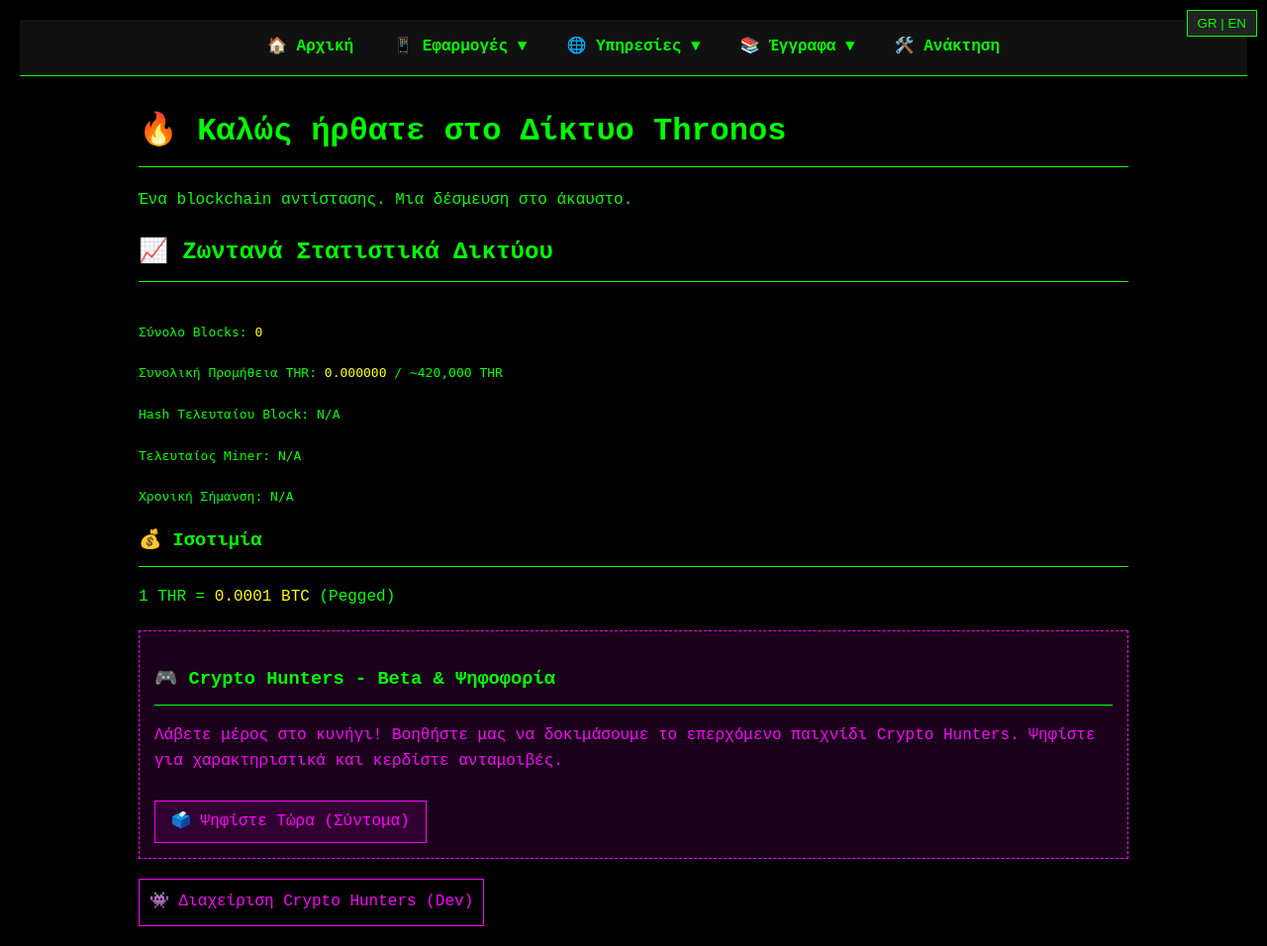
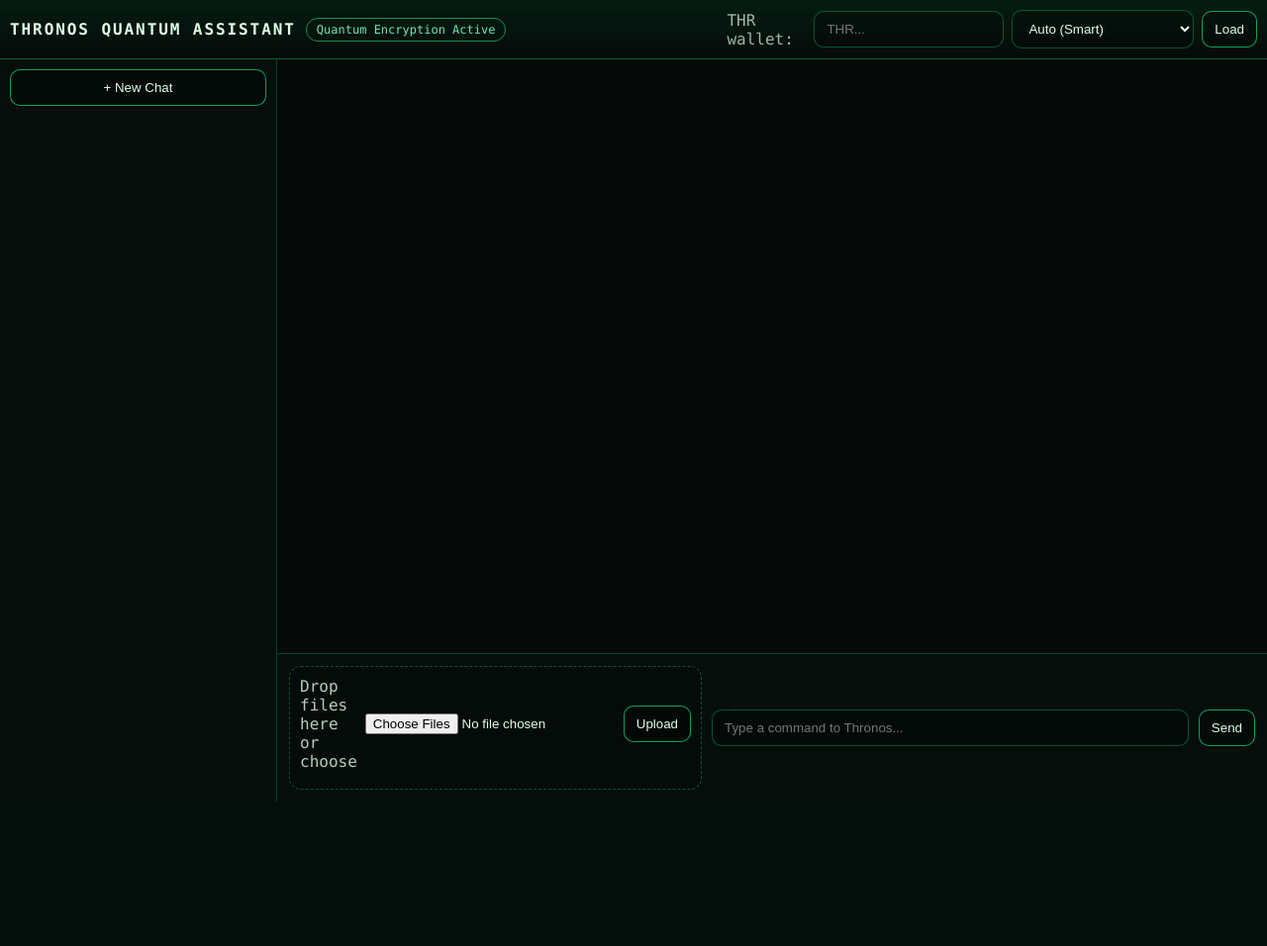
Before and after one commit to Tsipchain/thronos-V3.6, a Flask app: page / in a window 1280 px wide. Shown: the whole page at 99% size. After the commit the page ends 810 px from the top, so only its background shows below. Run offline with Flask 2, Linux system fonts and the light colour scheme.

Commit message:
Update base.html

```diff
--- a/templates/base.html
+++ b/templates/base.html
@@ -1,313 +1,322 @@
-<!DOCTYPE html>
-<html>
+<!doctype html>
+<html lang="en">
 <head>
-  <title>{% block title %}Thronos Network{% endblock %}</title>
-  <meta charset="UTF-8">
-  <meta name="viewport" content="width=device-width, initial-scale=1.0">
+  <meta charset="utf-8" />
+  <meta name="viewport" content="width=device-width,initial-scale=1" />
+  <title>Thronos Quantum Chat</title>
+  <link rel="icon" type="image/png" href="/static/img/favicon.png">
   <style>
-    /* Global Styles */
-    body {
-      background-color: #000;
-      color: #0f0;
-      font-family: "Courier New", monospace;
-      padding: 20px;
-      line-height: 1.6;
-      margin: 0;
-    }
-    a {
-      color: #0f0;
-      text-decoration: none;
-    }
-    a:hover {
-      text-decoration: underline;
-      background-color: #111;
-    }
-    h1, h2, h3 {
-      color: #0f0;
-      border-bottom: 1px solid #0f0;
-      padding-bottom: 10px;
-    }
-    .container {
-      max-width: 1000px;
-      margin: 0 auto;
-      padding: 0 20px;
-    }
-
-    /* Navigation Bar */
-    .navbar {
-      background: #111;
-      border-bottom: 1px solid #0f0;
-      padding: 0;
-      margin-bottom: 30px;
-      display: flex;
-      justify-content: center;
-      position: relative;
-      flex-wrap: wrap;
-    }
-
-    .nav-list {
-      list-style: none;
-      margin: 0;
-      padding: 0;
-      display: flex;
-      flex-wrap: wrap;
-      justify-content: center;
-    }
-
-    .nav-item {
-      position: relative;
-    }
-
-    .nav-link {
-      display: block;
-      padding: 15px 20px;
-      color: #0f0;
-      font-weight: bold;
-      cursor: pointer;
-    }
-
-    .nav-link:hover {
-      background-color: #222;
-      text-decoration: none;
-    }
-
-    /* Dropdown Menu */
-    .dropdown-content {
-      display: none;
-      position: absolute;
-      background-color: #111;
-      min-width: 180px;
-      box-shadow: 0px 8px 16px 0px rgba(0,255,0,0.2);
-      border: 1px solid #0f0;
-      z-index: 10;
-      top: 100%;
-      left: 0;
-    }
-
-    .dropdown-content a {
-      color: #0f0;
-      padding: 12px 16px;
-      text-decoration: none;
-      display: block;
-      text-align: left;
-    }
-
-    .dropdown-content a:hover {
-      background-color: #222;
-    }
-
-    .nav-item:hover .dropdown-content {
-      display: block;
-    }
-
-    /* Top Bar Controls */
-    .top-controls {
-        position: absolute;
-        top: 10px;
-        right: 10px;
-        display: flex;
-        gap: 10px;
-        z-index: 100;
-    }
-
-    /* Wallet Status Indicator */
-    .wallet-status {
-        background: #002200;
-        color: #0f0;
-        border: 1px solid #004400;
-        padding: 5px 10px;
-        font-size: 0.8em;
-        cursor: pointer;
-        display: none;
-    }
-    .wallet-status:hover {
-        background: #004400;
-    }
-
-    /* Disconnect Button */
-    .disconnect-btn {
-        background: #220000;
-        color: #f00;
-        border: 1px solid #440000;
-        padding: 5px 10px;
-        font-size: 0.8em;
-        cursor: pointer;
-        display: none;
-    }
-    .disconnect-btn:hover {
-        background: #440000;
-    }
-
-    /* Language Toggle */
-    .lang-toggle {
-        background: #222;
-        color: #0f0;
-        border: 1px solid #0f0;
-        padding: 5px 10px;
-        cursor: pointer;
-    }
-    .lang-en { display: none; }
-
-    /* Utility Classes */
-    .highlight { color: #ff0; }
-    .btn {
-        display: inline-block;
-        background: #0f0;
-        color: #000;
-        padding: 10px 20px;
-        font-weight: bold;
-        text-decoration: none;
-        border: 1px solid #000;
-        cursor: pointer;
-    }
-    .btn:hover { background: #0c0; }
-
-    /* Loading Spinner */
-    .spinner {
-        display: inline-block;
-        width: 12px;
-        height: 12px;
-        border: 2px solid rgba(0,0,0,0.3);
-        border-radius: 50%;
-        border-top-color: #000;
-        animation: spin 1s ease-in-out infinite;
-        margin-right: 8px;
-        vertical-align: middle;
-    }
-    @keyframes spin { to { transform: rotate(360deg); } }
-
-    /* Page Specific Styles Block */
-    {% block styles %}{% endblock %}
+    :root{--bg:#050a08;--panel:#07110d;--fg:#dfffe9;--muted:#6fe7b0;--border:#0ee07f;--accent:#00ff88;}
+    html,body{height:100%;margin:0;background:var(--bg);color:var(--fg);font-family:ui-monospace, SFMono-Regular, Menlo, Monaco, Consolas, "Liberation Mono", "Courier New", monospace;}
+    .topbar{display:flex;align-items:center;gap:10px;padding:10px;border-bottom:1px solid rgba(14,224,127,.35);background:linear-gradient(180deg,rgba(0,255,136,.08),transparent);}
+    .badge{padding:4px 10px;border:1px solid rgba(14,224,127,.6);border-radius:999px;color:var(--muted);font-size:12px}
+    .wrap{display:grid;grid-template-columns:280px 1fr; height:calc(100% - 50px);}
+    .sidebar{border-right:1px solid rgba(14,224,127,.25);padding:10px;background:rgba(7,17,13,.7)}
+    .main{display:flex;flex-direction:column;}
+    .btn{cursor:pointer;padding:10px 12px;border:1px solid rgba(14,224,127,.7);border-radius:10px;background:rgba(0,0,0,.25);color:var(--fg)}
+    .btn:hover{border-color:var(--accent);box-shadow:0 0 0 2px rgba(0,255,136,.12) inset}
+    .input,select{width:100%;padding:10px 12px;border:1px solid rgba(14,224,127,.35);border-radius:10px;background:rgba(0,0,0,.25);color:var(--fg);outline:none}
+    .input:focus,select:focus{border-color:var(--accent)}
+    .sessions{margin-top:10px;display:flex;flex-direction:column;gap:8px;max-height:calc(100vh - 220px);overflow:auto}
+    .sess{display:flex;align-items:center;justify-content:space-between;gap:8px;padding:10px;border:1px solid rgba(14,224,127,.2);border-radius:12px;background:rgba(0,0,0,.18)}
+    .sess.active{border-color:rgba(0,255,136,.75)}
+    .sess small{color:rgba(223,255,233,.7)}
+    .sess .x{padding:4px 8px;border-radius:8px;border:1px solid rgba(255,70,70,.55);background:rgba(255,0,0,.08);color:#ff9b9b}
+    .center{flex:1;overflow:auto;padding:16px}
+    .bubble{max-width:860px;margin:10px 0;padding:14px;border:1px solid rgba(14,224,127,.25);border-radius:14px;background:rgba(0,0,0,.22)}
+    .me{margin-left:auto;border-color:rgba(0,255,136,.55);background:rgba(0,255,136,.08)}
+    .meta{display:flex;justify-content:space-between;gap:10px;font-size:12px;color:rgba(223,255,233,.65)}
+    .composer{display:flex;gap:10px;align-items:center;padding:12px;border-top:1px solid rgba(14,224,127,.25);background:rgba(7,17,13,.7)}
+    .drop{flex:1;border:1px dashed rgba(14,224,127,.35);border-radius:12px;padding:10px;background:rgba(0,0,0,.18)}
+    .row{display:flex;gap:8px;align-items:center}
+    .files{display:flex;flex-wrap:wrap;gap:8px;margin-top:8px}
+    .chip{border:1px solid rgba(14,224,127,.25);border-radius:999px;padding:4px 10px;font-size:12px;color:rgba(223,255,233,.85);text-decoration:none;display:inline-block}
+    .chip:hover{background:rgba(0,255,136,.12);border-color:var(--accent)}
+    .err{color:#ffb3b3;font-size:12px;margin-top:8px}
+    .file-item{display:flex;align-items:center;gap:8px;padding:6px 10px;border:1px solid rgba(14,224,127,.25);border-radius:8px;background:rgba(0,0,0,.15)}
+    .file-item .remove{cursor:pointer;color:#ff6b6b;font-weight:bold;padding:2px 6px}
+    .file-item .remove:hover{background:rgba(255,0,0,.15);border-radius:4px}
   </style>
 </head>
 <body>
+  <div class="topbar">
+    <div style="font-weight:700;letter-spacing:.12em">THRONOS QUANTUM ASSISTANT</div>
+    <div class="badge" id="qbadge">Quantum Encryption Active</div>
+    <div style="flex:1"></div>
+    <div class="row" style="gap:8px;min-width:420px">
+      <label style="min-width:80px;color:rgba(223,255,233,.7)">THR wallet:</label>
+      <input class="input" id="wallet" placeholder="THR..." />
+      <select id="model" class="input" style="max-width:190px">
+        <option value="auto">Auto (Smart)</option>
+        <option value="gpt-4o">GPT‑4o</option>
+        <option value="gpt-4o-mini">GPT‑4o‑mini</option>
+        <option value="gemini-2.0-flash-exp">Gemini 2.0 Flash</option>
+      </select>
+      <button class="btn" id="loadBtn">Load</button>
+    </div>
+  </div>
 
-<div class="top-controls">
-    <div id="walletStatus" class="wallet-status" onclick="window.location.href='/wallet'">
-        💼 <span id="walletAddrShort"></span>
-    </div>
-    <button id="disconnectBtn" class="disconnect-btn" onclick="disconnectWallet()">
-        ✖ <span class="lang-el">Αποσύνδεση</span><span class="lang-en">Disconnect</span>
-    </button>
-    <button class="lang-toggle" onclick="toggleLanguage()">GR | EN</button>
-</div>
+  <div class="wrap">
+    <aside class="sidebar">
+      <button class="btn" id="newBtn" style="width:100%">+ New Chat</button>
+      <div class="err" id="sideErr" style="display:none"></div>
+      <div class="sessions" id="sessions"></div>
+    </aside>
 
-<div class="navbar">
-  <ul class="nav-list">
-    <!-- Home -->
-    <li class="nav-item">
-      <a href="/" class="nav-link">🏠 <span class="lang-el">Αρχική</span><span class="lang-en">Home</span></a>
-    </li>
+    <main class="main">
+      <div class="center" id="chat"></div>
 
-    <!-- Apps Dropdown -->
-    <li class="nav-item">
-      <span class="nav-link">📱 <span class="lang-el">Εφαρμογές</span><span class="lang-en">Apps</span> ▼</span>
-      <div class="dropdown-content">
-        <a href="/wallet">👛 <span class="lang-el">Πορτοφόλι</span><span class="lang-en">Wallet</span></a>
-        <a href="/send">💸 <span class="lang-el">Αποστολή</span><span class="lang-en">Send</span></a>
-        <a href="/swap">🔄 Swap</a>
-        <a href="/gateway">💳 Gateway</a>
-        <a href="/evm">⚡ <span class="lang-el">Smart Contracts</span><span class="lang-en">Smart Contracts</span></a>
-        <a href="/game">🎮 <span class="lang-el">Παιχνίδι</span><span class="lang-en">Game</span></a>
-        <a href="/pledge">🔥 <span class="lang-el">Δέσμευση</span><span class="lang-en">Pledge</span></a>
-        <a href="/viewer">📦 <span class="lang-el">Εξερευνητής</span><span class="lang-en">Explorer</span></a>
-        <a href="/token_chart">📈 <span class="lang-el">Γράφημα Token</span><span class="lang-en">Token Chart</span></a>
+      <div class="composer">
+        <div class="drop" id="drop">
+          <div class="row" style="justify-content:space-between">
+            <div style="opacity:.8">Drop files here or choose</div>
+            <div class="row">
+              <input type="file" id="file" multiple />
+              <button class="btn" id="uploadBtn">Upload</button>
+            </div>
+          </div>
+          <div class="files" id="pending"></div>
+          <div class="err" id="upErr" style="display:none"></div>
+        </div>
+        <input class="input" id="msg" placeholder="Type a command to Thronos..." />
+        <button class="btn" id="sendBtn">Send</button>
       </div>
-    </li>
-
-    <!-- Services Dropdown -->
-    <li class="nav-item">
-      <span class="nav-link">🌐 <span class="lang-el">Υπηρεσίες</span><span class="lang-en">Services</span> ▼</span>
-      <div class="dropdown-content">
-        <a href="/bridge">🌉 <span class="lang-el">Γέφυρα BTC</span><span class="lang-en">BTC Bridge</span></a>
-        <a href="/iot">🚗 <span class="lang-el">IoT Κόμβοι</span><span class="lang-en">IoT Nodes</span></a>
-        <a href="/chat">🤖 <span class="lang-el">AI Chat</span><span class="lang-en">AI Chat</span></a>
-        <a href="/ai_packs">💎 <span class="lang-el">AI Credits</span><span class="lang-en">AI Credits</span></a>
-        <a href="/architect">🏗️ <span class="lang-el">AI Architect</span><span class="lang-en">AI Architect</span></a>
-      </div>
-    </li>
-
-    <!-- Docs Dropdown -->
-    <li class="nav-item">
-      <span class="nav-link">📚 <span class="lang-el">Έγγραφα</span><span class="lang-en">Docs</span> ▼</span>
-      <div class="dropdown-content">
-        <a href="/whitepaper">📄 <span class="lang-el">Whitepaper</span><span class="lang-en">Whitepaper</span></a>
-        <a href="/roadmap">🗺️ <span class="lang-el">Roadmap</span><span class="lang-en">Roadmap</span></a>
-        <a href="/tokenomics">📜 <span class="lang-el">Tokenomics</span><span class="lang-en">Tokenomics</span></a>
-      </div>
-    </li>
-
-    <!-- Recovery -->
-    <li class="nav-item">
-      <a href="/recovery" class="nav-link">🛠️ <span class="lang-el">Ανάκτηση</span><span class="lang-en">Recovery</span></a>
-    </li>
-  </ul>
-</div>
-
-<div class="container">
-  {% block content %}{% endblock %}
-</div>
+    </main>
+  </div>
 
 <script>
-// Global Language Logic
-function toggleLanguage() {
-    const currentLang = localStorage.getItem('lang') || 'el';
-    const newLang = currentLang === 'el' ? 'en' : 'el';
-    setLanguage(newLang);
+const $ = (id)=>document.getElementById(id);
+let currentSession = null;
+let sessions = [];
+let pendingFiles = []; // {id,name,size,mimetype}
+
+function showErr(el, msg){
+  el.style.display = msg ? "block":"none";
+  el.textContent = msg || "";
+}
+function fmtTime(iso){
+  if(!iso) return "";
+  try{ return new Date(iso).toLocaleString(); }catch(e){ return iso; }
+}
+function renderSessions(){
+  const box = $("sessions");
+  box.innerHTML = "";
+  const w = $("wallet").value.trim();
+  if(!w){
+    box.innerHTML = `<div style="opacity:.6;padding:10px">Enter wallet to load sessions…</div>`;
+    return;
+  }
+  sessions.forEach(s=>{
+    const div=document.createElement("div");
+    div.className="sess"+(currentSession && currentSession.id===s.id?" active":"");
+    div.innerHTML = `
+      <div style="min-width:0;flex:1;cursor:pointer">
+        <div style="white-space:nowrap;overflow:hidden;text-overflow:ellipsis">${escapeHtml(s.title||"New Chat")}</div>
+        <small>${escapeHtml(fmtTime(s.updated_at||s.created_at))}</small>
+      </div>
+      <button class="x" title="Archive session (kept for training)">✕</button>
+    `;
+    div.children[0].onclick = ()=>{ currentSession=s; localStorage.setItem("thr_session", s.id); renderSessions(); renderChat(); };
+    div.querySelector(".x").onclick = async (ev)=>{
+      ev.stopPropagation();
+      await archiveSession(s.id);
+    };
+    box.appendChild(div);
+  });
+}
+function renderChat(){
+  const box=$("chat");
+  box.innerHTML="";
+  if(!currentSession){
+    box.innerHTML = `<div style="opacity:.6">Wallet loaded. Select a session or create new.</div>`;
+    return;
+  }
+  const head=document.createElement("div");
+  head.className="bubble";
+  head.innerHTML = `<div class="meta"><div>Session: <b>${escapeHtml(currentSession.title)}</b></div><div>${escapeHtml(currentSession.id)}</div></div>`;
+  box.appendChild(head);
+  box.scrollTop=box.scrollHeight;
+}
+function renderPending(){
+  const p=$("pending");
+  p.innerHTML="";
+  pendingFiles.forEach((f,idx)=>{
+    const c=document.createElement("div");
+    c.className="file-item";
+    c.innerHTML = `
+      <span>${escapeHtml(f.name)} (${Math.round((f.size||0)/1024)} KB)</span>
+      <span class="remove" data-idx="${idx}">✕</span>
+    `;
+    c.querySelector(".remove").onclick = ()=>{ pendingFiles.splice(idx,1); renderPending(); };
+    p.appendChild(c);
+  });
 }
 
-function setLanguage(lang) {
-    localStorage.setItem('lang', lang);
-    const elElements = document.querySelectorAll('.lang-el');
-    const enElements = document.querySelectorAll('.lang-en');
+async function loadSessions(){
+  const wallet=$("wallet").value.trim();
+  if(!wallet){ showErr($("sideErr"), "Wallet required."); return; }
+  showErr($("sideErr"), "");
+  try{
+    const r=await fetch(`/api/ai/sessions?wallet=${encodeURIComponent(wallet)}`);
+    const t=await r.text();
+    let j=null;
+    try{ j=JSON.parse(t); }catch(e){ throw new Error("Non‑JSON response from server"); }
+    if(!j.ok) throw new Error(j.error||"failed");
+    sessions=j.sessions||[];
+    const last = localStorage.getItem("thr_session");
+    currentSession = sessions.find(s=>s.id===last) || sessions[0] || null;
+    renderSessions(); renderChat();
+  }catch(e){
+    showErr($("sideErr"), "Sessions load error: "+e.message);
+  }
+}
 
-    if (lang === 'el') {
-        elElements.forEach(el => el.style.display = 'inline');
-        enElements.forEach(el => el.style.display = 'none');
-    } else {
-        elElements.forEach(el => el.style.display = 'none');
-        enElements.forEach(el => el.style.display = 'inline');
+async function newSession(){
+  const wallet=$("wallet").value.trim();
+  if(!wallet){ showErr($("sideErr"), "Wallet required."); return; }
+  const model=$("model").value;
+  try{
+    const r=await fetch(`/api/ai/sessions/start`,{
+      method:"POST",
+      headers:{'Content-Type':'application/json'},
+      body:JSON.stringify({wallet,title:"New Chat",model})
+    });
+    const j=await r.json();
+    if(!j.ok) throw new Error(j.error||"failed");
+    sessions.unshift(j.session);
+    currentSession=j.session;
+    localStorage.setItem("thr_session", j.session.id);
+    renderSessions(); renderChat();
+  }catch(e){
+    showErr($("sideErr"), "New session error: "+e.message);
+  }
+}
+
+async function archiveSession(id){
+  const wallet=$("wallet").value.trim();
+  try{
+    const r=await fetch(`/api/ai/sessions/delete`,{
+      method:"POST",
+      headers:{'Content-Type':'application/json'},
+      body:JSON.stringify({wallet,session_id:id})
+    });
+    const j=await r.json().catch(()=>({ok:false,error:"bad json"}));
+    if(!j.ok && r.status!==404) throw new Error(j.error||"failed");
+    sessions = sessions.filter(s=>s.id!==id);
+    if(currentSession && currentSession.id===id) currentSession = sessions[0]||null;
+    renderSessions(); renderChat();
+  }catch(e){
+    showErr($("sideErr"), "Archive error: "+e.message);
+  }
+}
+
+async function uploadSelected(files){
+  const wallet=$("wallet").value.trim();
+  const sid = currentSession ? currentSession.id : "";
+  if(!files || !files.length){ return; }
+  showErr($("upErr"), "");
+
+  const fd=new FormData();
+  if(wallet) fd.append("wallet", wallet);
+  if(sid) fd.append("session_id", sid);
+  fd.append("purpose","chat");
+
+  for(const file of files){
+    fd.append("files", file);
+  }
+
+  try{
+    const r=await fetch("/api/ai/files/upload",{method:"POST", body:fd});
+    const t=await r.text();
+    let j=null;
+    try{ j=JSON.parse(t);}catch(e){ throw new Error("Upload returned non‑JSON"); }
+    if(!j.ok) throw new Error(j.error||"upload failed");
+
+    if(Array.isArray(j.files)){
+      pendingFiles.push(...j.files);
+    }
+    renderPending();
+  }catch(e){
+    showErr($("upErr"), "Upload error: "+e.message);
+  }
+}
+
+async function sendMessage(){
+  const wallet=$("wallet").value.trim();
+  const model=$("model").value;
+  const sid=currentSession ? currentSession.id : "";
+  const msg=$("msg").value.trim();
+  if(!msg) return;
+
+  const payload = {
+    wallet,
+    session_id:sid,
+    model_key:model,
+    message:msg,
+    attachments: pendingFiles.map(f=>f.id)
+  };
+  $("msg").value="";
+
+  // Optimistic user bubble
+  const box=$("chat");
+  const b=document.createElement("div");
+  b.className="bubble me";
+  b.innerHTML = `<div>${escapeHtml(msg)}</div><div class="meta"><div>You</div><div>${escapeHtml(new Date().toLocaleString())}</div></div>`;
+  box.appendChild(b); box.scrollTop=box.scrollHeight;
+
+  try{
+    const r=await fetch("/api/chat",{
+      method:"POST",
+      headers:{'Content-Type':'application/json'},
+      body:JSON.stringify(payload)
+    });
+    const t=await r.text();
+    let j=null;
+    try{ j=JSON.parse(t);}catch(e){ throw new Error("Chat returned non‑JSON"); }
+
+    const ans=document.createElement("div");
+    ans.className="bubble";
+
+    let filesHtml = "";
+    if(Array.isArray(j.files) && j.files.length>0){
+      filesHtml = `<div class="files">${j.files.map(f=>`<a class="chip" href="/api/ai/files/${encapeURIComponent(f.id)}" download="${escapeHtml(f.filename)}" target="_blank">📎 ${escapeHtml(f.filename)}</a>`).join("")}</div>`;
     }
 
-    // Trigger custom event for pages that need to re-render content
-    window.dispatchEvent(new CustomEvent('langChanged', { detail: { lang: lang } }));
+    ans.innerHTML = `<div style="white-space:pre-wrap">${escapeHtml(j.response||"")}</div>
+      ${filesHtml}
+      <div class="meta"><div>Thronos (${escapeHtml(j.provider||"")}-${escapeHtml(j.model||"")})</div><div>${escapeHtml(new Date().toLocaleString())}</div></div>`;
+    box.appendChild(ans); box.scrollTop=box.scrollHeight;
+
+    pendingFiles=[]; renderPending();
+    await loadSessions(); // refresh
+  }catch(e){
+    showErr($("upErr"), "Send error: "+e.message);
+  }
 }
 
-// Disconnect Wallet Function
-function disconnectWallet() {
-    if (confirm('Are you sure you want to disconnect your wallet?')) {
-        localStorage.removeItem('thr_address');
-        localStorage.removeItem('thr_secret');
-        document.getElementById('walletStatus').style.display = 'none';
-        document.getElementById('disconnectBtn').style.display = 'none';
-        window.location.href = '/';
-    }
+function escapeHtml(s){
+  return (s??"").toString().replace(/[&<>"']/g, (c)=>({ "&":"&amp;","<":"&lt;",">":"&gt;",'"':"&quot;","'":"&#039;" }[c]));
 }
 
-// Initialize language and wallet status on load
-document.addEventListener('DOMContentLoaded', () => {
-    const savedLang = localStorage.getItem('lang') || 'el';
-    setLanguage(savedLang);
+$("loadBtn").onclick = loadSessions;
+$("newBtn").onclick = newSession;
+$("sendBtn").onclick = sendMessage;
+$("uploadBtn").onclick = async()=>{ await uploadSelected($("file").files); $("file").value=""; };
+$("msg").addEventListener("keydown",(e)=>{ if(e.key==="Enter" && !e.shiftKey){ e.preventDefault(); sendMessage(); } });
 
-    // Check wallet status
-    const wallet = localStorage.getItem('thr_address');
-    if (wallet) {
-        const short = wallet.substring(0, 6) + '...' + wallet.substring(wallet.length - 4);
-        const statusEl = document.getElementById('walletStatus');
-        const disconnectEl = document.getElementById('disconnectBtn');
+$("drop").addEventListener("dragover",(e)=>{ e.preventDefault(); $("drop").style.borderColor="rgba(0,255,136,.75)"; });
+$("drop").addEventListener("dragleave",()=>{ $("drop").style.borderColor="rgba(14,224,127,.35)"; });
+$("drop").addEventListener("drop", async (e)=>{
+  e.preventDefault(); $("drop").style.borderColor="rgba(14,224,127,.35)";
+  const files=[...e.dataTransfer.files];
+  await uploadSelected(files);
+});
 
-        if(statusEl) {
-            document.getElementById('walletAddrShort').textContent = short;
-            statusEl.style.display = 'block';
-        }
-        if(disconnectEl) {
-            disconnectEl.style.display = 'block';
-        }
-    }
+// Auto-load wallet from localStorage
+document.addEventListener("DOMContentLoaded", ()=>{
+  const saved = localStorage.getItem("thr_address");
+  if(saved){ $("wallet").value = saved; }
 });
 </script>
-
-{% block scripts %}{% endblock %}
-
 </body>
 </html>
```
